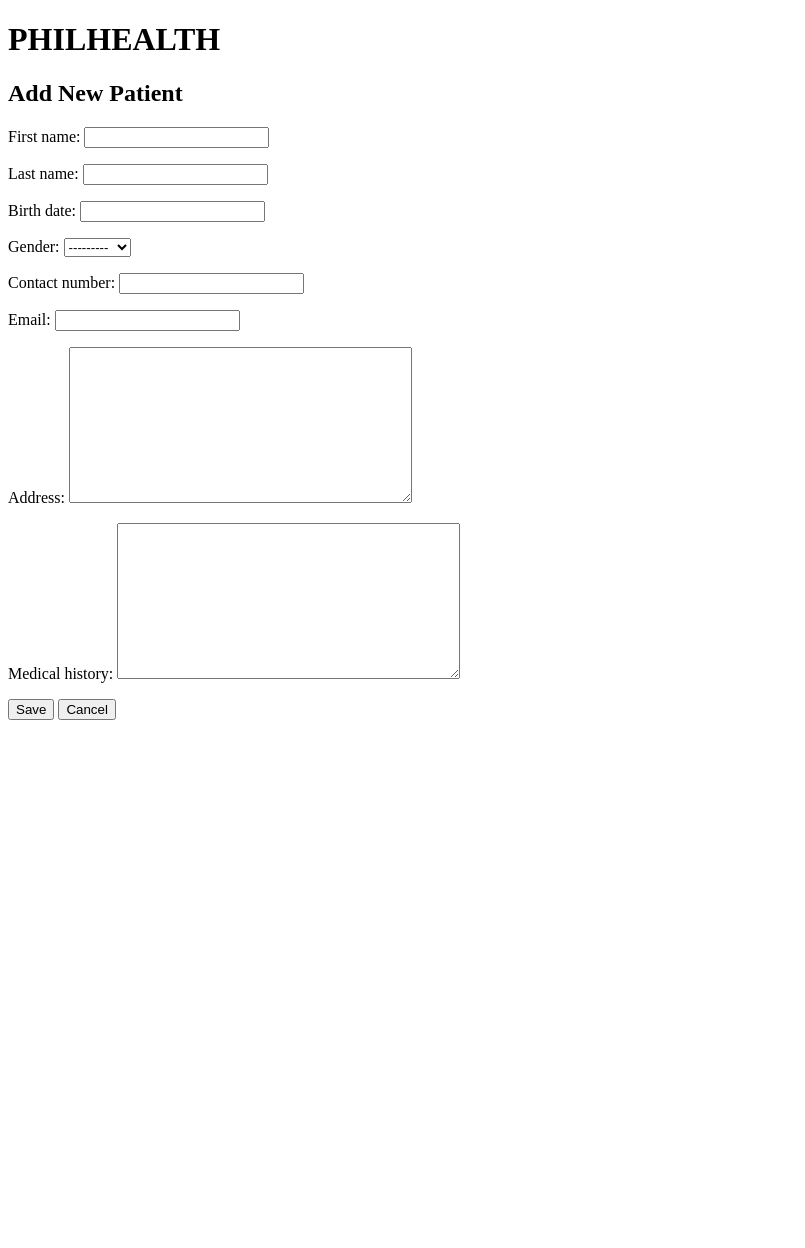
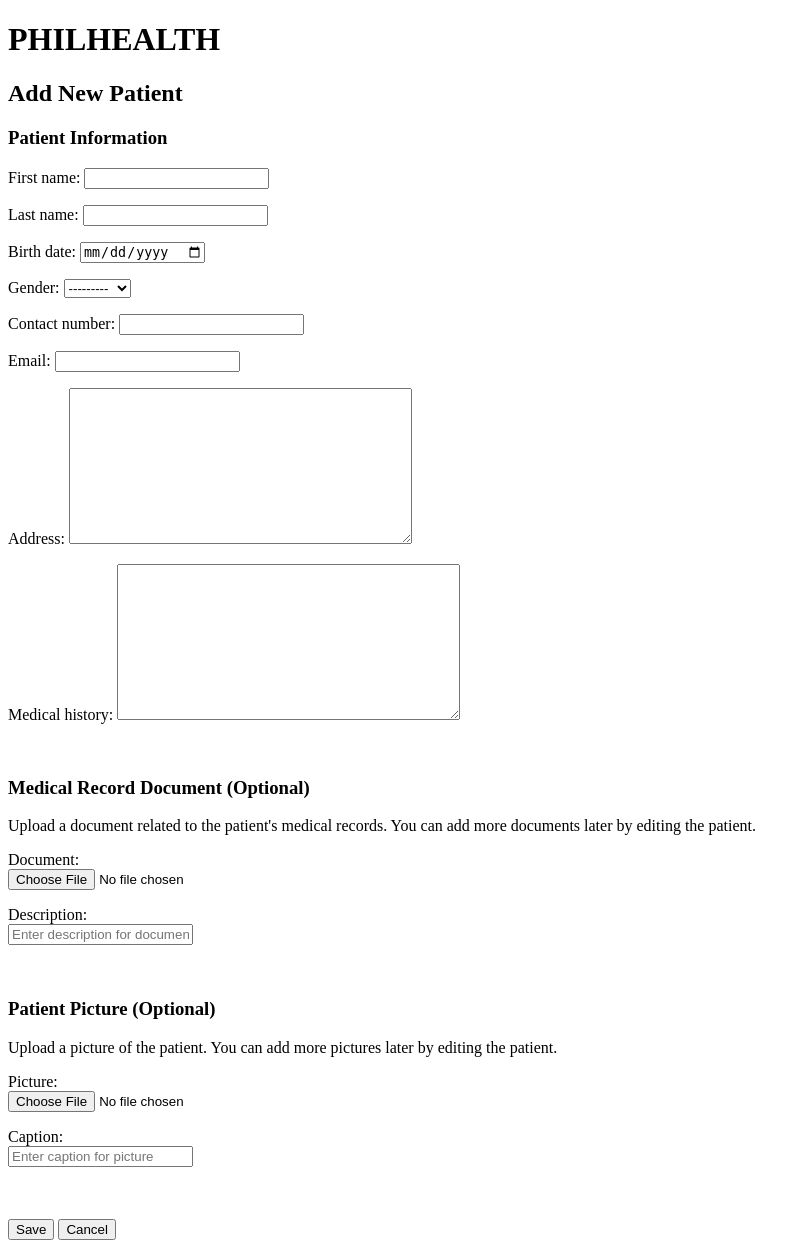
Before and after one commit to SkieAdmin/PHILHEALTH_SYS_OJT, a Django app: page /secretary/patients/new/ in a window 1280 px wide. Shown: the whole page, without its empty margins (0-805 px from the left). Before the commit the page ends 720 px from the top, so only its background shows below. Run offline with Django 5.2, Linux system fonts and the light colour scheme.

Commit message:
Patch 0.0.3_1
[+] Upload Attachment Towards Patient ( Documentation & ID )
( Migration of this is required )

```diff
--- a/philhealth_eKonsulta/philhealth_eKonsulta/urls.py
+++ b/philhealth_eKonsulta/philhealth_eKonsulta/urls.py
@@ -16,9 +16,17 @@ Including another URLconf
 """
 from django.contrib import admin
 from django.urls import path, include
+# Add by Gocotano - as of 2025-12-13
+from django.conf import settings
+from django.conf.urls.static import static
 
 urlpatterns = [
     path('admin/', admin.site.urls),
     path('', include('login.urls')),
     path('secretary/', include('secretary.urls')),
 ]
+
+# Add by Gocotano - as of 2025-12-13
+# Serve media files in development
+if settings.DEBUG:
+    urlpatterns += static(settings.MEDIA_URL, document_root=settings.MEDIA_ROOT)
--- a/philhealth_eKonsulta/secretary/forms.py
+++ b/philhealth_eKonsulta/secretary/forms.py
@@ -1,10 +1,27 @@
 from django import forms
 from .models import Patient, Appointment
 
+# Update by Gocotano - as of 2025-12-13
+# Added calendar widget for birth_date
 class PatientForm(forms.ModelForm):
     class Meta:
         model = Patient
         fields = '__all__'
+        widgets = {
+            'birth_date': forms.DateInput(attrs={'type': 'date'}),
+        }
+
+# Add by Gocotano - as of 2025-12-13
+# Form for single document upload
+class SingleDocumentForm(forms.Form):
+    document = forms.FileField(required=False)
+    description = forms.CharField(max_length=255, required=False)
+
+# Add by Gocotano - as of 2025-12-13
+# Form for single picture upload
+class SinglePictureForm(forms.Form):
+    picture = forms.ImageField(required=False)
+    caption = forms.CharField(max_length=255, required=False)
 
 
 # class AppointmentForm(forms.ModelForm):
--- a/philhealth_eKonsulta/secretary/templates/patient/patient_form.html
+++ b/philhealth_eKonsulta/secretary/templates/patient/patient_form.html
@@ -1,14 +1,87 @@
+<!-- Update by Gocotano - as of 2025-12-13 -->
 {% extends 'base.html' %}
 {% block content %}
 <div class="container mt-4">
-    <h2 class="mb-3">{{ form.instance.pk|yesno:"Update Patient,Add New Patient" }}</h2>
-    <form method="post">
+    <h2>{{ form.instance.pk|yesno:"Update Patient,Add New Patient" }}</h2>
+
+    <!-- Add by Gocotano - as of 2025-12-13 - Added enctype for file uploads -->
+    <form method="post" enctype="multipart/form-data">
         {% csrf_token %}
-        <div class="card p-3 shadow-sm">
-            {{ form.as_p }}
-            <button type="submit" class="btn btn-success">Save</button>
-            <a href="{% url 'patient_list' %}" class="btn btn-secondary"><button type="button">Cancel</button></a>
-        </div>
+
+        <h3>Patient Information</h3>
+        {{ form.as_p }}
+
+        <br>
+
+        <!-- Add by Gocotano - as of 2025-12-13 - Document Upload Section -->
+        <h3>Medical Record Document (Optional)</h3>
+        <p>Upload a document related to the patient's medical records. You can add more documents later by editing the patient.</p>
+        <p>
+            <label for="id_document">Document:</label><br>
+            <input type="file" name="document" id="id_document" accept=".pdf,.doc,.docx,.jpg,.jpeg,.png,.gif">
+        </p>
+        <p>
+            <label for="id_description">Description:</label><br>
+            <input type="text" name="description" id="id_description" placeholder="Enter description for document">
+        </p>
+
+        <br>
+
+        <!-- Add by Gocotano - as of 2025-12-13 - Picture Upload Section -->
+        <h3>Patient Picture (Optional)</h3>
+        <p>Upload a picture of the patient. You can add more pictures later by editing the patient.</p>
+        <p>
+            <label for="id_picture">Picture:</label><br>
+            <input type="file" name="picture" id="id_picture" accept="image/*">
+        </p>
+        <p>
+            <label for="id_caption">Caption:</label><br>
+            <input type="text" name="caption" id="id_caption" placeholder="Enter caption for picture">
+        </p>
+
+        <br>
+
+        <!-- Show existing documents and pictures when editing -->
+        {% if patient %}
+            {% if patient.documents.all %}
+            <h3>Existing Documents</h3>
+            <ul>
+                {% for doc in patient.documents.all %}
+                <li>
+                    <a href="{{ doc.document.url }}" target="_blank">{{ doc.original_filename|default:doc.document.name }}</a>
+                    {% if doc.description %} - {{ doc.description }}{% endif %}
+                    <form method="post" action="{% url 'delete_patient_document' doc.pk %}" style="display:inline;">
+                        {% csrf_token %}
+                        <button type="submit">Delete</button>
+                    </form>
+                </li>
+                {% endfor %}
+            </ul>
+            {% endif %}
+
+            {% if patient.pictures.all %}
+            <h3>Existing Pictures</h3>
+            <ul>
+                {% for pic in patient.pictures.all %}
+                <li>
+                    <a href="{{ pic.picture.url }}" target="_blank">
+                        <img src="{{ pic.picture.url }}" alt="{{ pic.caption|default:'Patient picture' }}" width="100">
+                    </a>
+                    {% if pic.caption %} - {{ pic.caption }}{% endif %}
+                    <form method="post" action="{% url 'delete_patient_picture' pic.pk %}" style="display:inline;">
+                        {% csrf_token %}
+                        <button type="submit">Delete</button>
+                    </form>
+                </li>
+                {% endfor %}
+            </ul>
+            {% endif %}
+        {% endif %}
+
+        <br>
+
+        <button type="submit">Save</button>
+        <a href="{% url 'patient_list' %}"><button type="button">Cancel</button></a>
     </form>
 </div>
 {% endblock %}
--- a/philhealth_eKonsulta/secretary/urls.py
+++ b/philhealth_eKonsulta/secretary/urls.py
@@ -8,6 +8,10 @@ urlpatterns = [
     path('patients/new/', views.patient_create, name='patient_create'),
     path('patients/<int:pk>/edit/', views.patient_update, name='patient_update'),
     path('patients/<int:pk>/delete/', views.patient_delete, name='patient_delete'),
+    # Add by Gocotano - as of 2025-12-13
+    path('patients/<int:pk>/', views.patient_detail, name='patient_detail'),
+    path('documents/<int:pk>/delete/', views.delete_patient_document, name='delete_patient_document'),
+    path('pictures/<int:pk>/delete/', views.delete_patient_picture, name='delete_patient_picture'),
 
     # appointment
     # path('dashboard/', views.secretary_dashboard, name='secretary_dashboard'),
--- a/philhealth_eKonsulta/secretary/views.py
+++ b/philhealth_eKonsulta/secretary/views.py
@@ -1,36 +1,118 @@
 from django.shortcuts import render, redirect, get_object_or_404
 from django.utils import timezone
-from .models import Appointment, Patient
-from .forms import AppointmentForm, PatientForm
+from .models import Appointment, Patient, PatientDocument, PatientPicture
+from .forms import AppointmentForm, PatientForm, SingleDocumentForm, SinglePictureForm
+# Add by Gocotano - as of 2025-12-13
+from django.db.models import Q
 
 
 
 #       Patient CRUD
 #-------------------------------------
+# Update by Gocotano - as of 2025-12-13 - Added search filter
 def patient_list(request):
-    patients = Patient.objects.all()
-    return render(request, 'patient/patient_list.html', {'patients': patients})
+    search_query = request.GET.get('search', '')
+    if search_query:
+        patients = Patient.objects.filter(
+            Q(first_name__icontains=search_query) |
+            Q(last_name__icontains=search_query) |
+            Q(email__icontains=search_query) |
+            Q(contact_number__icontains=search_query) |
+            Q(address__icontains=search_query)
+        )
+    else:
+        patients = Patient.objects.all()
+    return render(request, 'patient/patient_list.html', {'patients': patients, 'search_query': search_query})
 
+# Update by Gocotano - as of 2025-12-13 - Added file uploads
 def patient_create(request):
     if request.method == 'POST':
         form = PatientForm(request.POST)
+        document_form = SingleDocumentForm(request.POST, request.FILES)
+        picture_form = SinglePictureForm(request.POST, request.FILES)
+
         if form.is_valid():
-            form.save()
+            patient = form.save()
+
+            # Handle single document upload
+            if 'document' in request.FILES:
+                doc = request.FILES['document']
+                description = request.POST.get('description', '')
+                PatientDocument.objects.create(
+                    patient=patient,
+                    document=doc,
+                    original_filename=doc.name,
+                    description=description
+                )
+
+            # Handle single picture upload
+            if 'picture' in request.FILES:
+                pic = request.FILES['picture']
+                caption = request.POST.get('caption', '')
+                PatientPicture.objects.create(
+                    patient=patient,
+                    picture=pic,
+                    original_filename=pic.name,
+                    caption=caption
+                )
+
             return redirect('patient_list')
     else:
         form = PatientForm()
-    return render(request, 'patient/patient_form.html', {'form': form})
+        document_form = SingleDocumentForm()
+        picture_form = SinglePictureForm()
 
+    return render(request, 'patient/patient_form.html', {
+        'form': form,
+        'document_form': document_form,
+        'picture_form': picture_form
+    })
+
+# Update by Gocotano - as of 2025-12-13 - Added file uploads
 def patient_update(request, pk):
     patient = get_object_or_404(Patient, pk=pk)
     if request.method == 'POST':
         form = PatientForm(request.POST, instance=patient)
+        document_form = SingleDocumentForm(request.POST, request.FILES)
+        picture_form = SinglePictureForm(request.POST, request.FILES)
+
         if form.is_valid():
             form.save()
-            return redirect('patient_list')
+
+            # Handle single document upload
+            if 'document' in request.FILES:
+                doc = request.FILES['document']
+                description = request.POST.get('description', '')
+                PatientDocument.objects.create(
+                    patient=patient,
+                    document=doc,
+                    original_filename=doc.name,
+                    description=description
+                )
+
+            # Handle single picture upload
+            if 'picture' in request.FILES:
+                pic = request.FILES['picture']
+                caption = request.POST.get('caption', '')
+                PatientPicture.objects.create(
+                    patient=patient,
+                    picture=pic,
+                    original_filename=pic.name,
+                    caption=caption
+                )
+
+            return redirect('patient_detail', pk=patient.pk)
     else:
         form = PatientForm(instance=patient)
-    return render(request, 'patient/patient_form.html', {'form': form})
+        document_form = SingleDocumentForm()
+        picture_form = SinglePictureForm()
+
+    return render(request, 'patient/patient_form.html', {
+        'form': form,
+        'document_form': document_form,
+        'picture_form': picture_form,
+        'patient': patient
+    })
 
 def patient_delete(request, pk):
     patient = get_object_or_404(Patient, pk=pk)
@@ -38,6 +120,29 @@ def patient_delete(request, pk):
         patient.delete()
         return redirect('patient_list')
     return render(request, 'patient/patient_confirm_delete.html', {'patient': patient})
+
+# Add by Gocotano - as of 2025-12-13
+def patient_detail(request, pk):
+    patient = get_object_or_404(Patient, pk=pk)
+    return render(request, 'patient/patient_detail.html', {'patient': patient})
+
+# Add by Gocotano - as of 2025-12-13
+def delete_patient_document(request, pk):
+    document = get_object_or_404(PatientDocument, pk=pk)
+    patient_pk = document.patient.pk
+    if request.method == 'POST':
+        document.document.delete()
+        document.delete()
+    return redirect('patient_detail', pk=patient_pk)
+
+# Add by Gocotano - as of 2025-12-13
+def delete_patient_picture(request, pk):
+    picture = get_object_or_404(PatientPicture, pk=pk)
+    patient_pk = picture.patient.pk
+    if request.method == 'POST':
+        picture.picture.delete()
+        picture.delete()
+    return redirect('patient_detail', pk=patient_pk)
 
 
 #       Appointment
```
Also changed, not shown: philhealth_eKonsulta/philhealth_eKonsulta/settings.py (+6 -1 lines), philhealth_eKonsulta/secretary/models.py (+41 -0 lines), philhealth_eKonsulta/secretary/templates/patient/patient_detail.html (added, +127 -0 lines), philhealth_eKonsulta/secretary/templates/patient/patient_list.html (+34 -16 lines), philhealth_eKonsulta/login/migrations/0005_alter_customuser_id_alter_doctorprofile_id_and_more.py (added), philhealth_eKonsulta/secretary/migrations/0004_alter_appointment_id_alter_patient_id_and_more.py (added).
